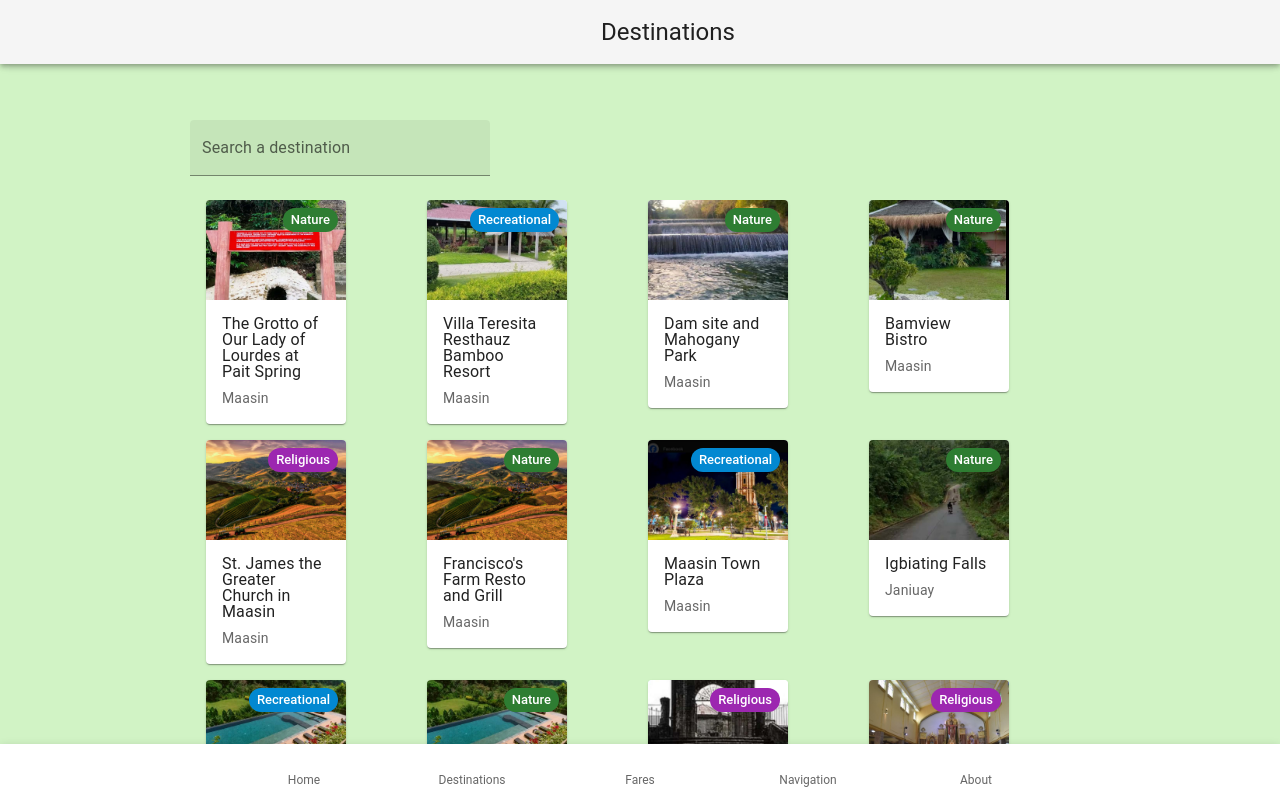
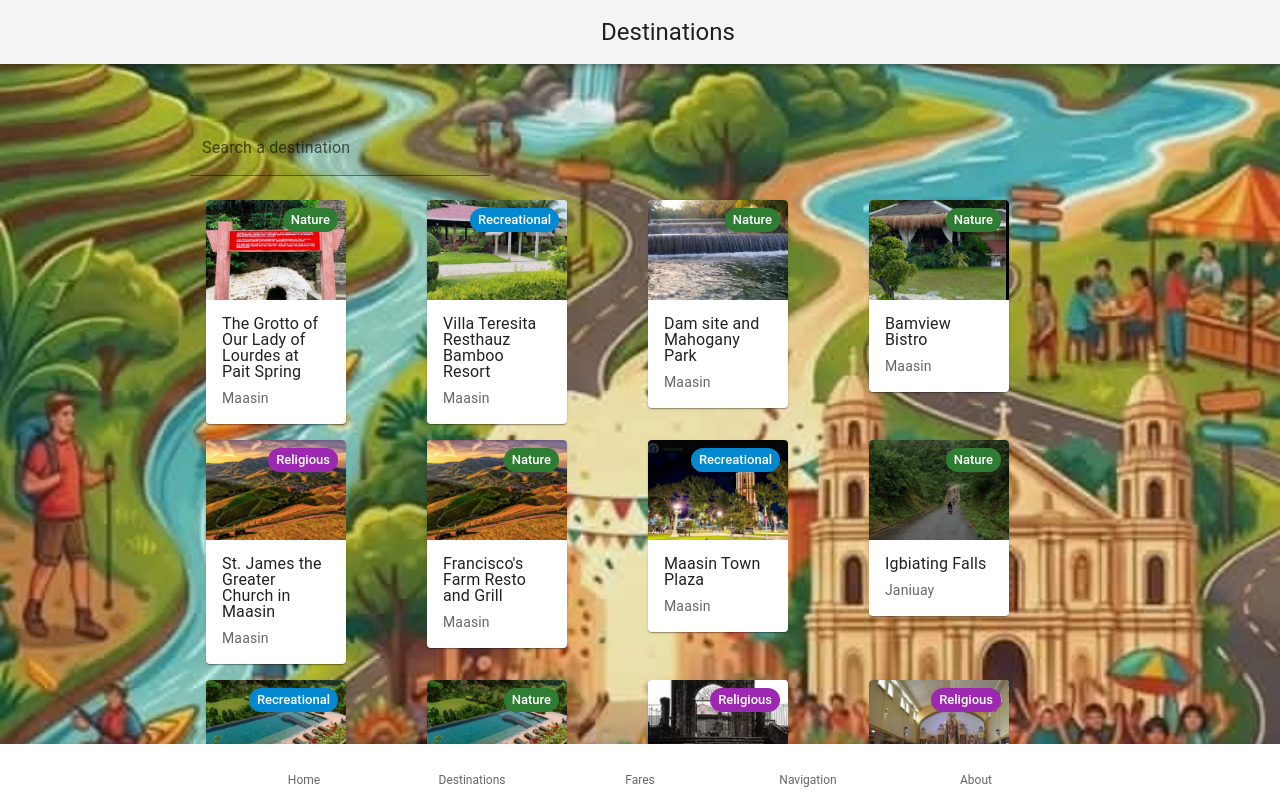
Before and after one commit to by-jenneigh/tara, a Next.js app: page /destinations in a window 1280 px wide. Shown: the top 798 px of the page. Built offline with nearby package versions, Linux system fonts and the light colour scheme; some icons are missing.

Commit message:
Add sample background image

```diff
--- a/app/destinations/layout.tsx
+++ b/app/destinations/layout.tsx
@@ -8,12 +8,20 @@ export const metadata: Metadata = {
 
 export default function Layout({ children }: { children: React.ReactNode }) {
   return (
-    <div className="flex items-center bg-zinc-50 font-sans dark:bg-[#d1f3c5]">
-      <main className="flex w-full min-h-screen flex-col items-center px-16 bg-[#d1f3c5] dark:bg-[#d1f3c5] sm:items-center">
+    <div
+      className="flex items-center justify-center font-sans"
+      style={{
+        backgroundImage: "url('/bg-2.jpg')",
+        backgroundSize: "cover",
+        backgroundPosition: "center",
+        backgroundRepeat: "no-repeat",
+        minHeight: "100vh",
+      }}
+    >
+      <div className="flex w-full flex-col items-center justify-center pt-12 pb-30 px-16  sm:items-center">
         {children}
-      </main>
-
-      <Navigation />
+        <Navigation />
+      </div>
     </div>
   );
 }
--- a/app/destinations/page.tsx
+++ b/app/destinations/page.tsx
@@ -55,7 +55,7 @@ export default function Destinations() {
   }, [searchValue, selectedType, selectedTown]);
 
   return (
-    <Stack className="pt-12 pb-30" alignItems="center">
+    <Stack className="pb-30" alignItems="center">
       <Stack sx={{ width: "100%", maxWidth: 900 }}>
         <TopBar label="Destinations" onBackClick={() => router.back()} />
 
@@ -67,7 +67,6 @@ export default function Destinations() {
             position: "sticky",
             top: 0,
             zIndex: 10,
-            bgcolor: "#d1f3c5",
             pt: 2,
             pb: 2,
           }}
--- a/app/home/layout.tsx
+++ b/app/home/layout.tsx
@@ -12,8 +12,17 @@ export default function Layout({
   children: React.ReactNode;
 }>) {
   return (
-    <div className="flex items-center justify-center bg-zinc-50 font-sans dark:bg-[#d1f3c5]">
-      <div className="flex w-full flex-col items-center justify-center pt-12 pb-30 px-16 bg-[#d1f3c5] dark:bg-[#d1f3c5] sm:items-center">
+    <div
+      className="flex items-center justify-center font-sans"
+      style={{
+        backgroundImage: "url('/bg-1.jpg')",
+        backgroundSize: "cover",
+        backgroundPosition: "center",
+        backgroundRepeat: "no-repeat",
+        minHeight: "100vh",
+      }}
+    >
+      <div className="flex w-full flex-col items-center justify-center pt-12 pb-30 px-16  sm:items-center">
         {children}
         <Navigation />
       </div>
```
Also changed, not shown: public/bg-1.jpg (added), public/bg-2.jpg (added).
